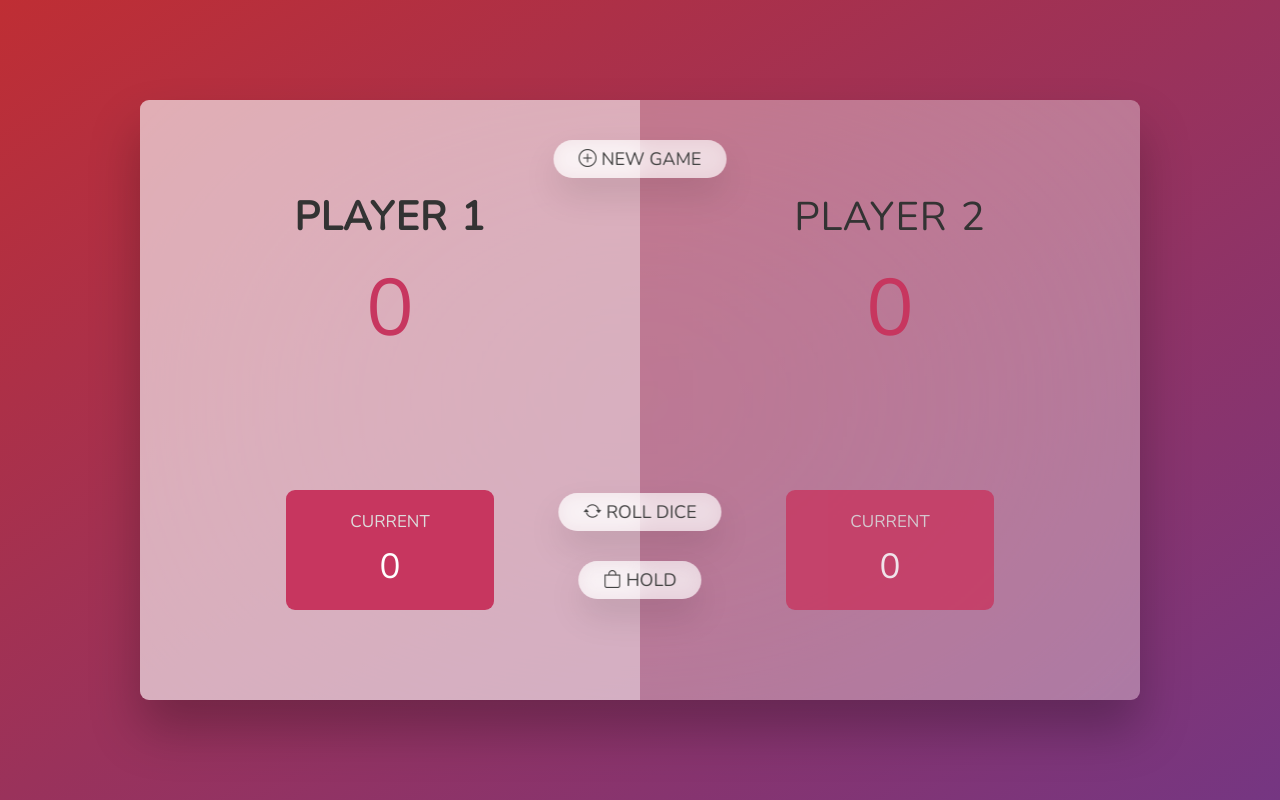
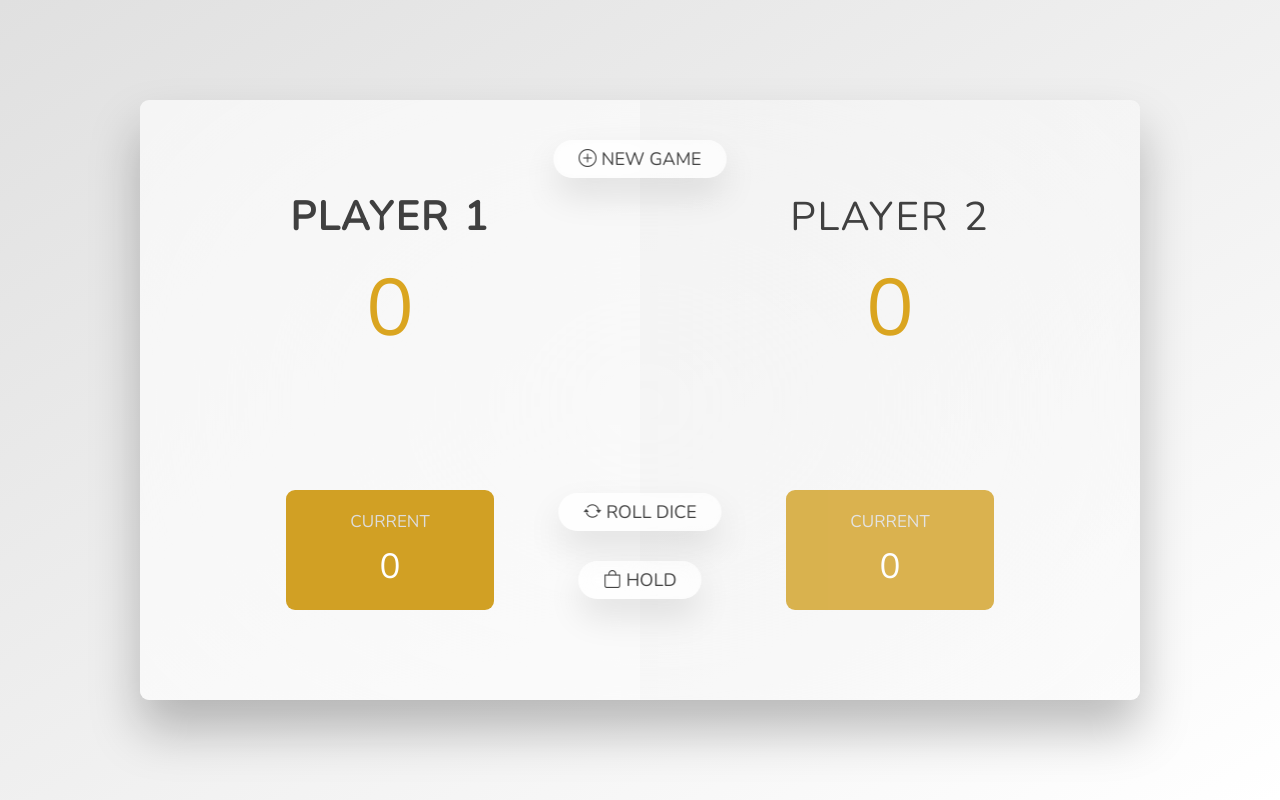
Before and after one commit to KateFedkova/Pig-Game, a plain HTML site: page index.html in a window 1280 px wide. Drawn offline with nearby package versions, Linux system fonts and the light colour scheme.

Commit message:
Change colors

```diff
--- a/style.css
+++ b/style.css
@@ -15,8 +15,8 @@ body {
   font-family: 'Nunito', sans-serif;
   font-weight: 400;
   height: 100vh;
-  color: #333;
-  background-image: linear-gradient(to top left, #753682 0%, #bf2e34 100%);
+  color: #404040;
+  background-image: linear-gradient(to top left, #ffffff 0%, #e0e0e0 100%);
   display: flex;
   align-items: center;
   justify-content: center;
@@ -50,7 +50,7 @@ main {
   position: relative;
   font-size: 4rem;
   text-transform: uppercase;
-  letter-spacing: 1px;
+  letter-spacing: 2px;
   word-spacing: 2px;
   font-weight: 300;
   margin-bottom: 1rem;
@@ -60,6 +60,8 @@ main {
   font-size: 8rem;
   font-weight: 300;
   color: #c7365f;
+  color: goldenrod;
+
   margin-bottom: auto;
 }
 
@@ -67,7 +69,7 @@ main {
   background-color: rgba(255, 255, 255, 0.4);
 }
 .player--active .name {
-  font-weight: 700;
+  font-weight: 600;
 }
 .player--active .score {
   font-weight: 400;
@@ -78,7 +80,7 @@ main {
 }
 
 .current {
-  background-color: #c7365f;
+  background-color: rgb(209, 160, 36);
   opacity: 0.8;
   border-radius: 9px;
   color: #fff;
```
